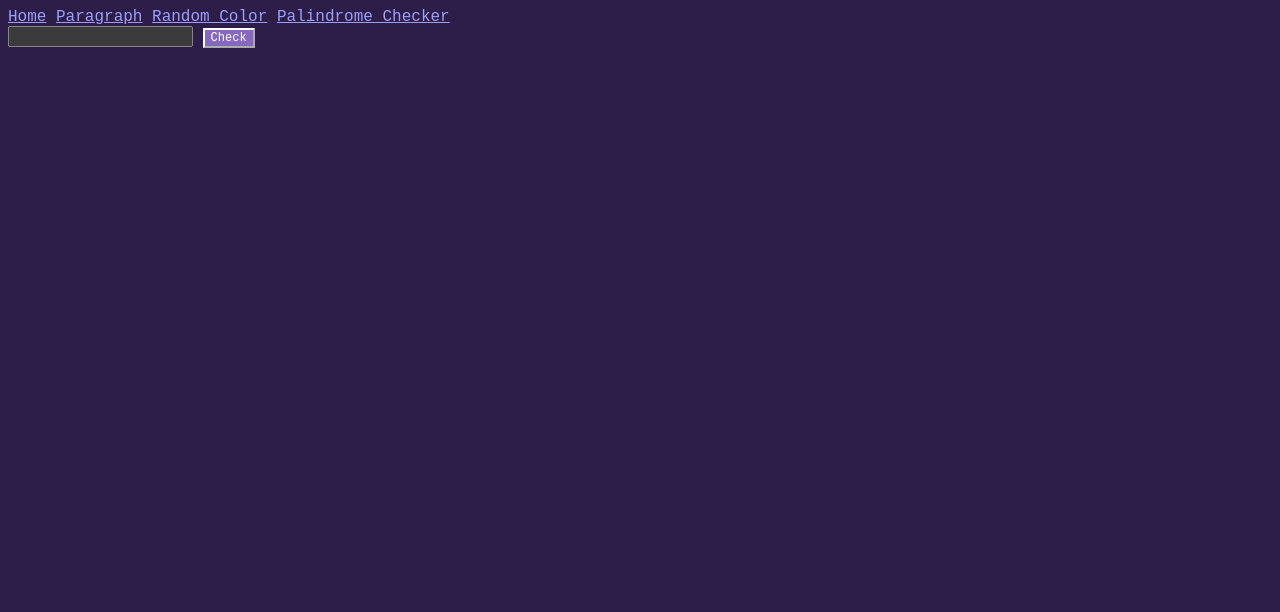
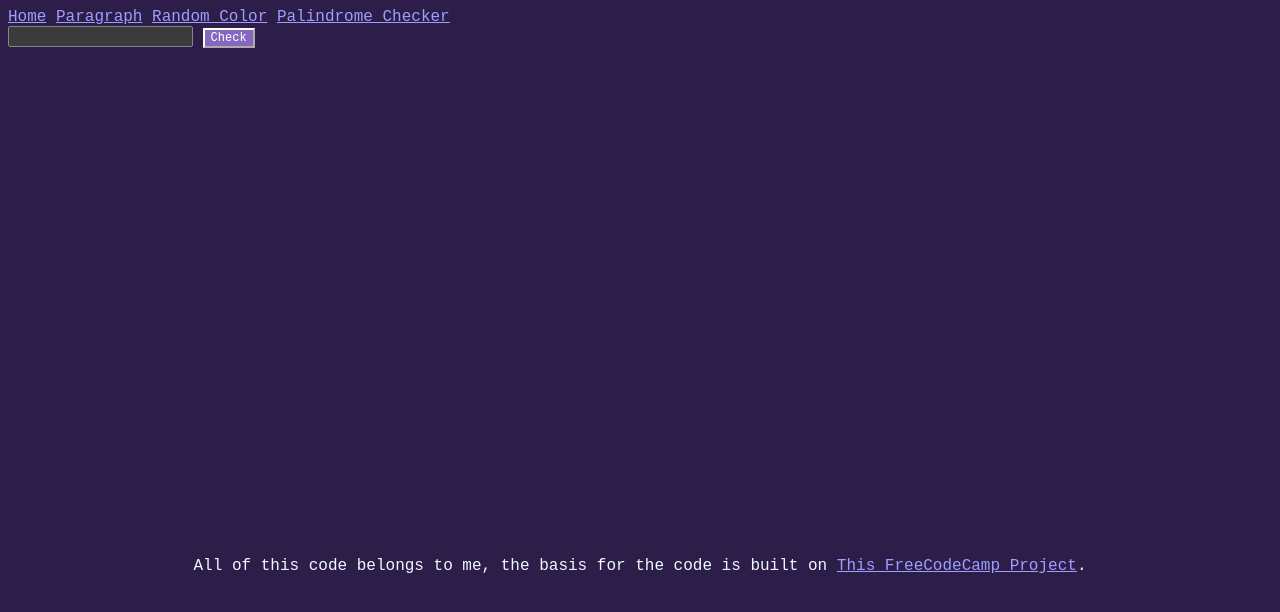
Before and after one commit to apathyosis/portfolio, a website: page docs/demos/palindrome.html in a window 1280 px wide. Drawn offline with Linux system fonts and the light colour scheme.

Commit message:
adding attribution to the palandrome HTML

```diff
--- a/docs/assets/full-site-FZDFV5cp.css
+++ /dev/null
@@ -1 +0,0 @@
-:root{color-scheme:dark;background-color:#2d1e49;color:#f0f8ff;font-family:monospace;font-size:large}button{background-color:#8768c0;font-family:monospace;font-size:small}
--- /dev/null
+++ b/docs/assets/full-site-bvd8WHzd.css
@@ -0,0 +1 @@
+:root{color-scheme:dark;background-color:#2d1e49;color:#f0f8ff;font-family:monospace;font-size:large}button{background-color:#8768c0;font-family:monospace;font-size:small}#attribution{padding-top:39%;text-align:center}
--- a/docs/demos/palindrome.html
+++ b/docs/demos/palindrome.html
@@ -4,9 +4,9 @@
     <meta charset="UTF-8">
     <title>Palindrome Checker</title>
 
-    <script type="module" crossorigin src="/portfolio/assets/demos3-BmEIDc65.js"></script>
+    <script type="module" crossorigin src="/portfolio/assets/demos3-CUN84TRD.js"></script>
     <link rel="modulepreload" crossorigin href="/portfolio/assets/modulepreload-polyfill-B5Qt9EMX.js">
-    <link rel="stylesheet" crossorigin href="/portfolio/assets/full-site-FZDFV5cp.css">
+    <link rel="stylesheet" crossorigin href="/portfolio/assets/full-site-bvd8WHzd.css">
   </head>
   <body>
     <nav>
@@ -19,5 +19,9 @@
     <button id="check-btn">Check</button>
     <div id="result"></div>
 
+    <div id="attribution">
+        <!-- <p>The majority of this code belongs to <a href="https://www.freecodecamp.org/learn/javascript-algorithms-and-data-structures-v8/learn-basic-debugging-by-building-a-random-background-color-changer/">FreeCodeCamp.org</a>, all I worked on was simple debugging for the course (adding commas, removing unnecessary parentheses, ect.)</p> -->
+        <p>All of this code belongs to me, the basis for the code is built on <a href="https://www.freecodecamp.org/learn/javascript-algorithms-and-data-structures-v8/build-a-palindrome-checker-project/build-a-palindrome-checker">This FreeCodeCamp Project</a>.</p>
+    </div>
   </body>
 </html>
--- a/src/style/full-site.css
+++ b/src/style/full-site.css
@@ -11,3 +11,10 @@ button {
     font-family: monospace;
     font-size: small;
 }
+
+/* Attribution for palindrome HTML */
+
+#attribution {
+    padding-top: 39%;
+    text-align: center;
+}
```
Also changed, not shown: docs/demos/paragraph.html (+1 -1 lines), docs/index.html (+1 -1 lines), src/demos/palindrome.html (+4 -0 lines), docs/assets/demos3-CUN84TRD.js (renamed from docs/assets/demos3-BmEIDc65.js).
